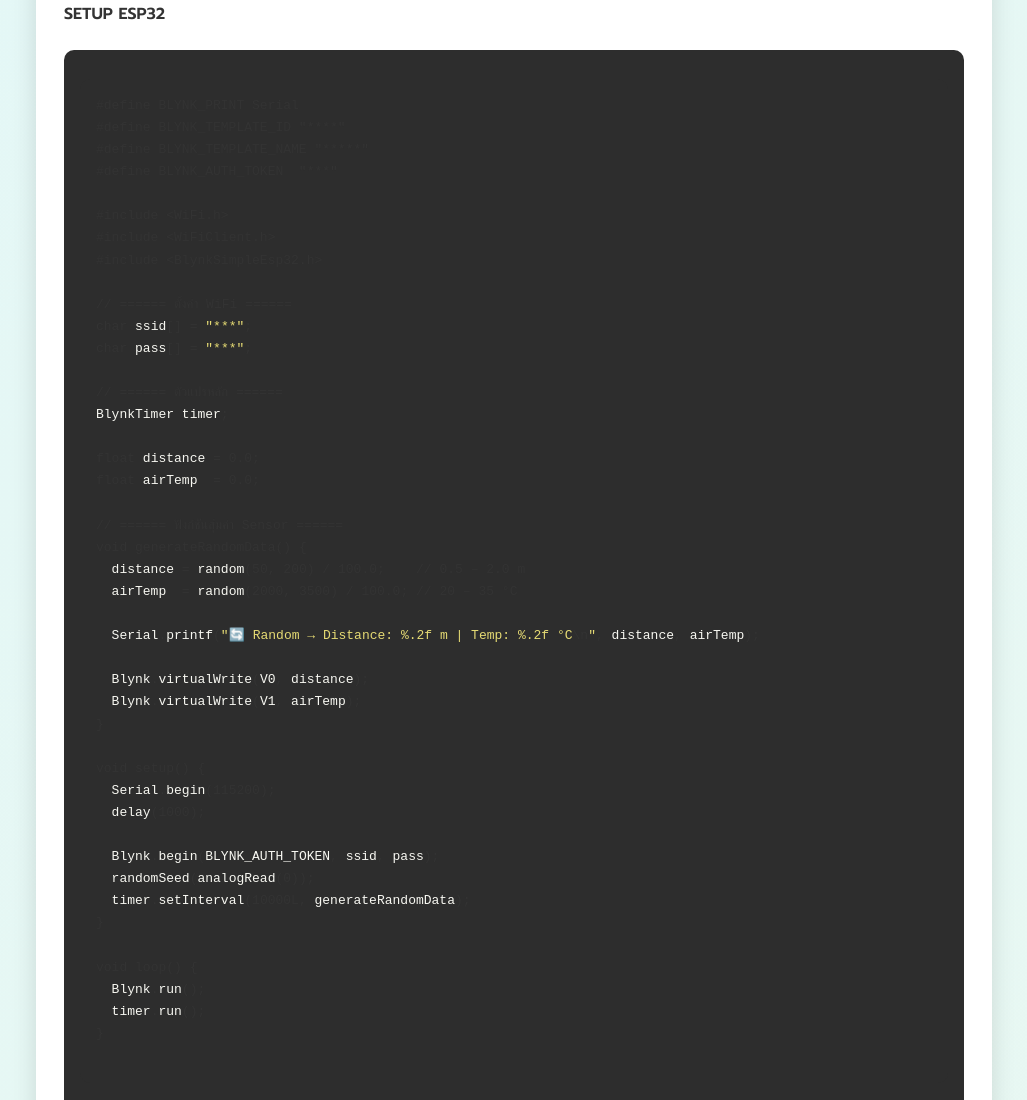
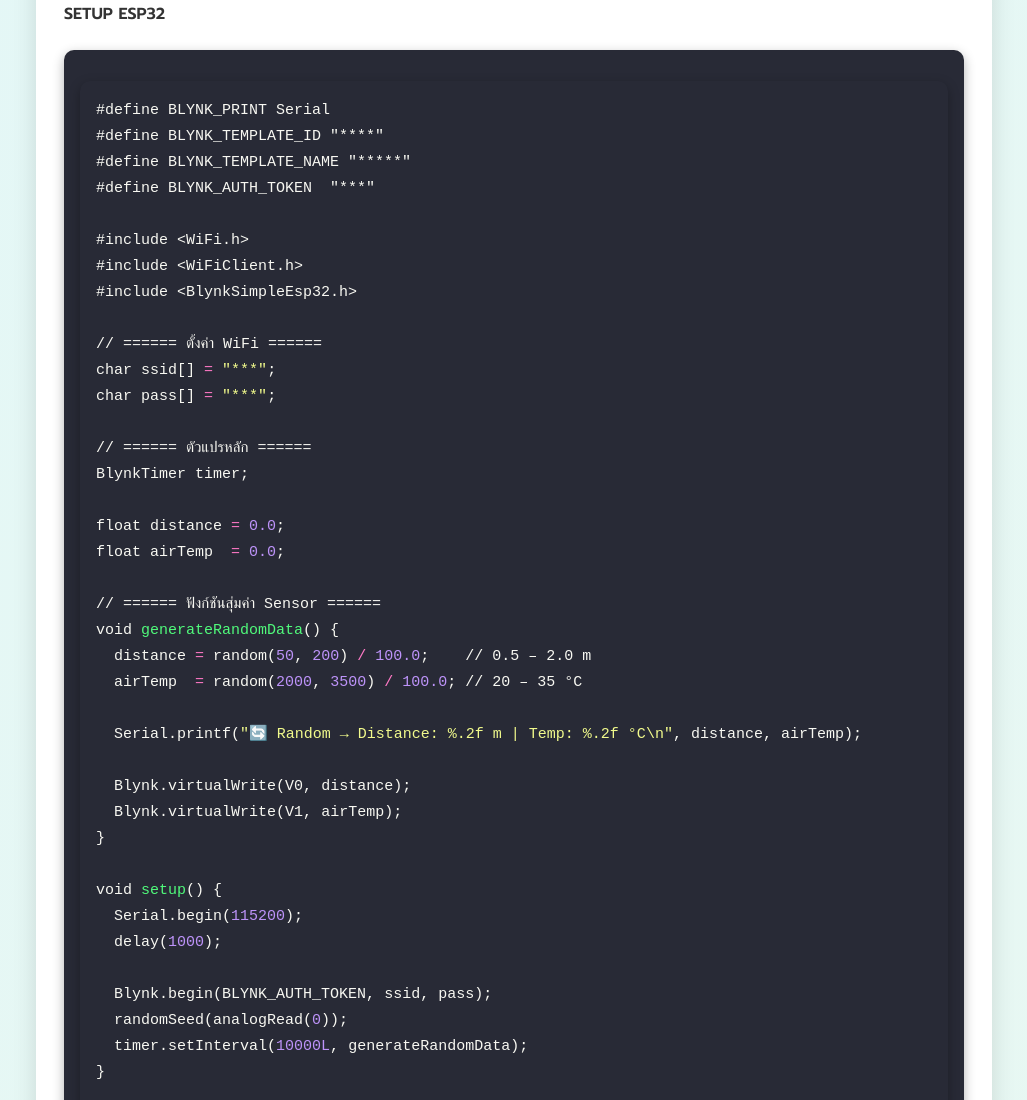
Before and after one commit to Thamonwan-first/Thamonwan-first.github.io, a Jekyll site: the page built from flood.md, in a window 1280 px wide. Shown: the part 2612-3712 px from the top of the page, without its empty margins (126-1153 px from the left). Built offline with Jekyll 4.4.1, drawn with Linux system fonts in a browser that asks for light colours.

Commit message:
UI test code 2

```diff
--- a/assets/css/style.css
+++ b/assets/css/style.css
@@ -109,20 +109,32 @@ body {
   border-radius: 4px;
 }
 
-/* สำหรับ Rouge syntax highlighter */
+/* ---------- โค้ดบล็อกหลัก ---------- */
 .highlight {
-  background: #2d2d2d;
+  background: #282a36;   /* พื้นหลังสีม่วงเข้มแบบ VS Code/Dracula */
+  color: #f8f8f2;        /* สีตัวอักษรปกติ */
   border-radius: 10px;
   padding: 16px;
   overflow-x: auto;
+  font-family: "Fira Code", Consolas, monospace;
+  font-size: 15px;
+  line-height: 1.6;
+  box-shadow: 0 4px 12px rgba(0,0,0,0.3);
 }
 
-/* สี syntax ของ Rouge */
-.highlight .k { color: #66d9ef; }   /* keywords เช่น for, if, while */
-.highlight .c { color: #75715e; }   /* comment */
-.highlight .s { color: #e6db74; }   /* string */
-.highlight .n { color: #f8f8f2; }   /* normal text */
-
+/* ---------- การไฮไลต์ syntax ของ Rouge ---------- */
+.highlight .k { color: #ff79c6; }   /* keyword เช่น void, if, for */
+.highlight .c { color: #6272a4; }   /* comment */
+.highlight .cm { color: #6272a4; }  /* multiline comment */
+.highlight .s { color: #f1fa8c; }   /* string เช่น "..." */
+.highlight .se { color: #f1fa8c; }  /* escape sequence */
+.highlight .mi { color: #bd93f9; }  /* numbers */
+.highlight .mf { color: #bd93f9; }  /* float numbers */
+.highlight .n { color: #f8f8f2; }   /* ชื่อฟังก์ชัน ตัวแปร */
+.highlight .nf { color: #50fa7b; }  /* ชื่อฟังก์ชันที่กำหนดเอง */
+.highlight .nb { color: #8be9fd; }  /* built-in เช่น Serial, Blynk */
+.highlight .o { color: #ff79c6; }   /* operators เช่น =, +, - */
+.highlight .p { color: #f8f8f2; }   /* punctuation เช่น ; , () */
 /* ===========================
    Footer
    =========================== */
```
